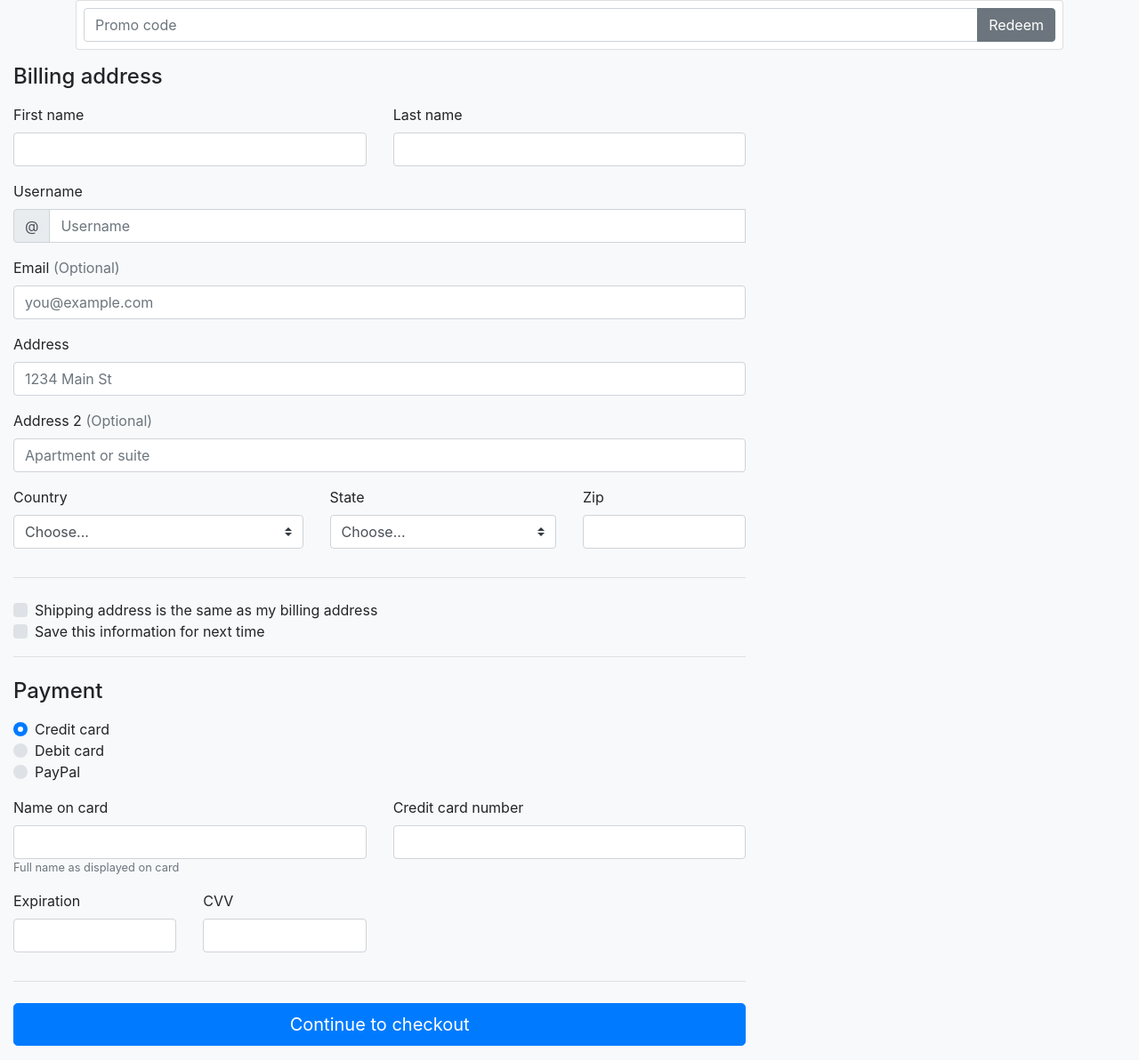
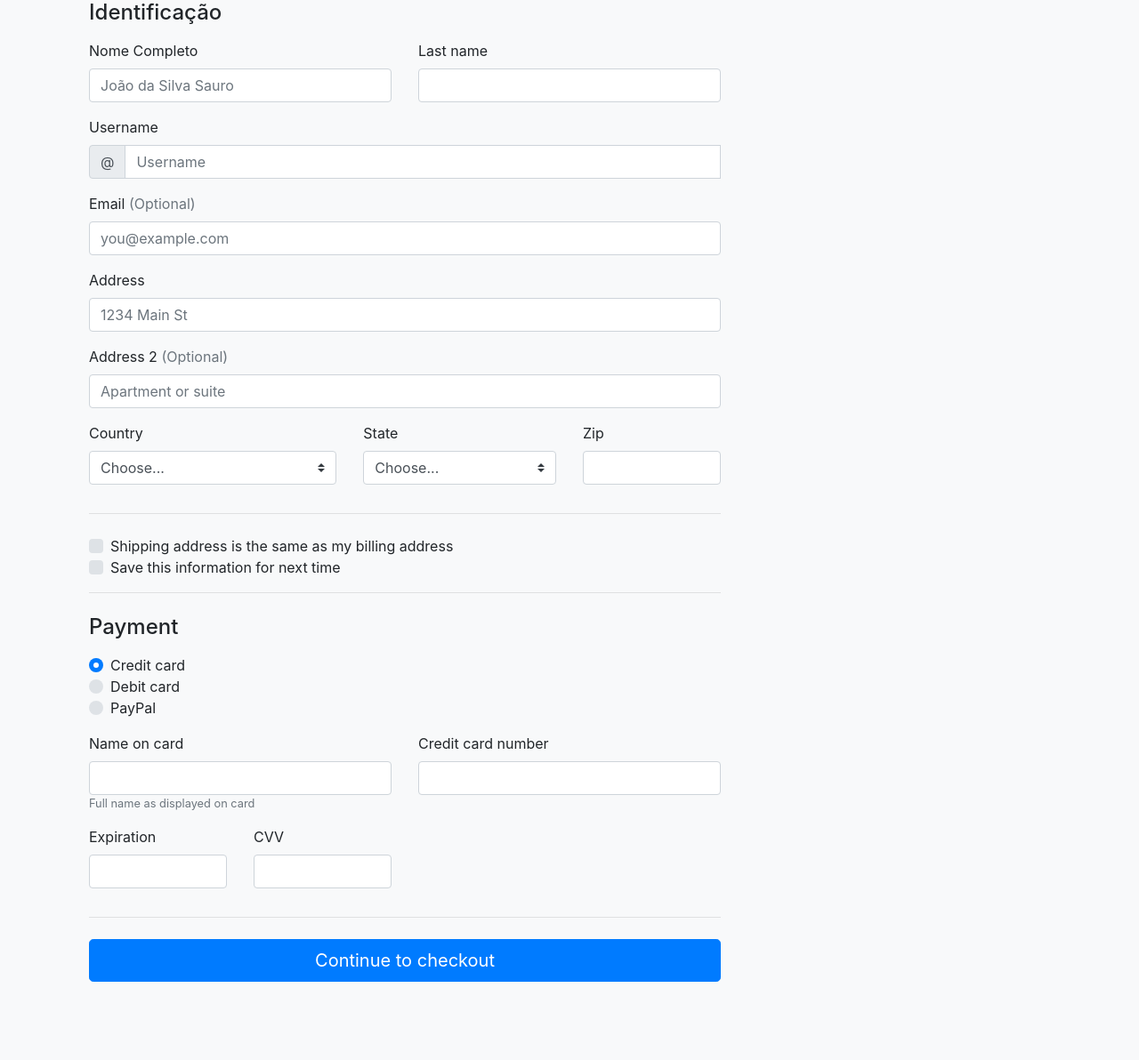
Before and after one commit to hackacityportovelho/meudoc, a PHP site: page /view/cad_pessoa.php in a window 1280 px wide. Shown: the whole page at 89% size. After the commit the page ends 1104 px from the top, so only its background shows below. Run offline with PHP 8.4, Linux system fonts and the light colour scheme.

Commit message:
estruturação projeto 2

```diff
--- a/index.php
+++ b/index.php
@@ -0,0 +1,4 @@
+<?php
+
+
+?>
--- a/view/cad_pessoa.php
+++ b/view/cad_pessoa.php
@@ -6,22 +6,13 @@
     <body class="bg-light">
         <div class="container">
 
-            <form class="card p-2">
-                <div class="input-group">
-                <input class="form-control" placeholder="Promo code" type="text">
-                <div class="input-group-append">
-                    <button type="submit" class="btn btn-secondary">Redeem</button>
-                </div>
-                </div>
-            </form>
-            </div>
             <div class="col-md-8 order-md-1">
-            <h4 class="mb-3">Billing address</h4>
+            <h4 class="mb-3">Identificação</h4>
             <form class="needs-validation" novalidate="">
                 <div class="row">
                 <div class="col-md-6 mb-3">
-                    <label for="firstName">First name</label>
-                    <input class="form-control" id="firstName" placeholder="" value="" required="" type="text">
+                    <label for="firstName">Nome Completo</label>
+                    <input class="form-control" id="nome_completo" placeholder="João da Silva Sauro" value="" required="" type="text">
                     <div class="invalid-feedback">
                     Valid first name is required.
                     </div>
```
